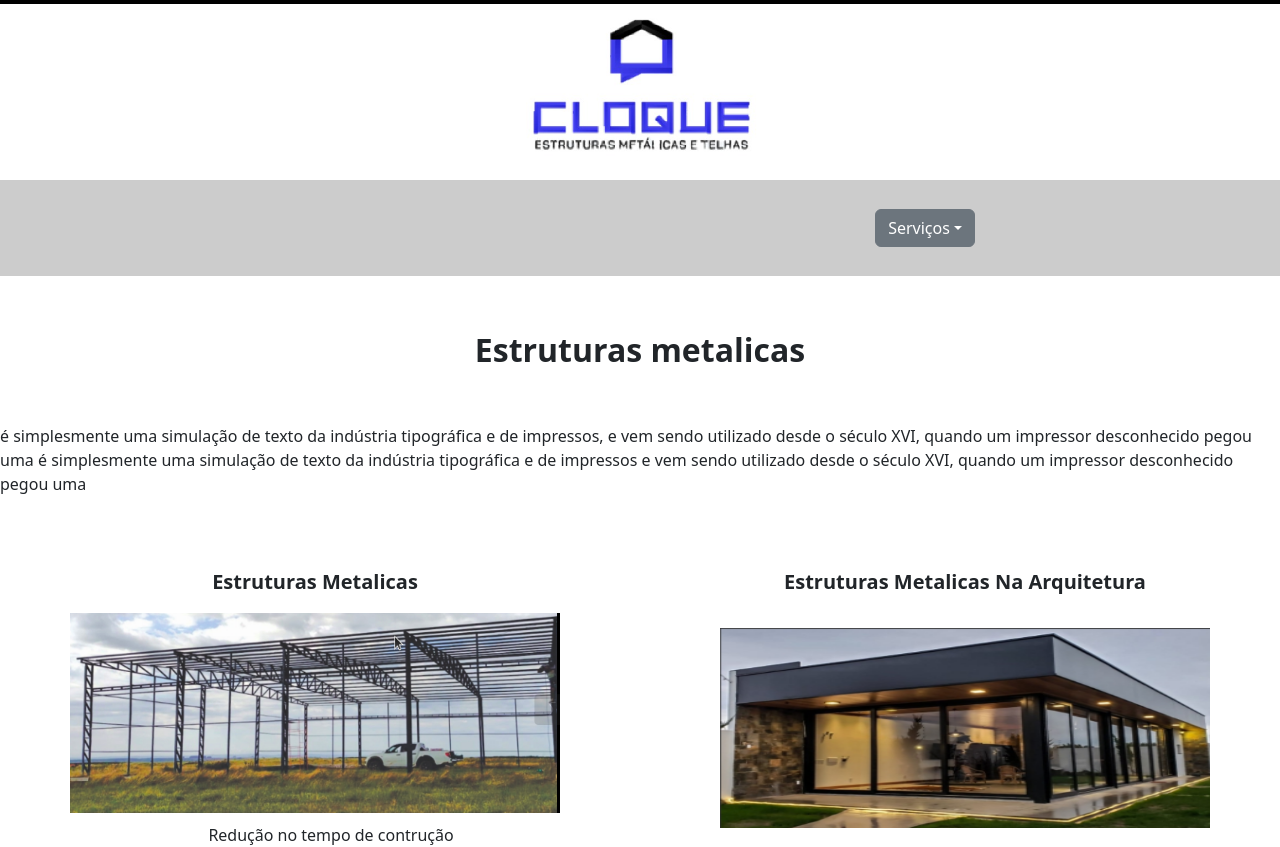
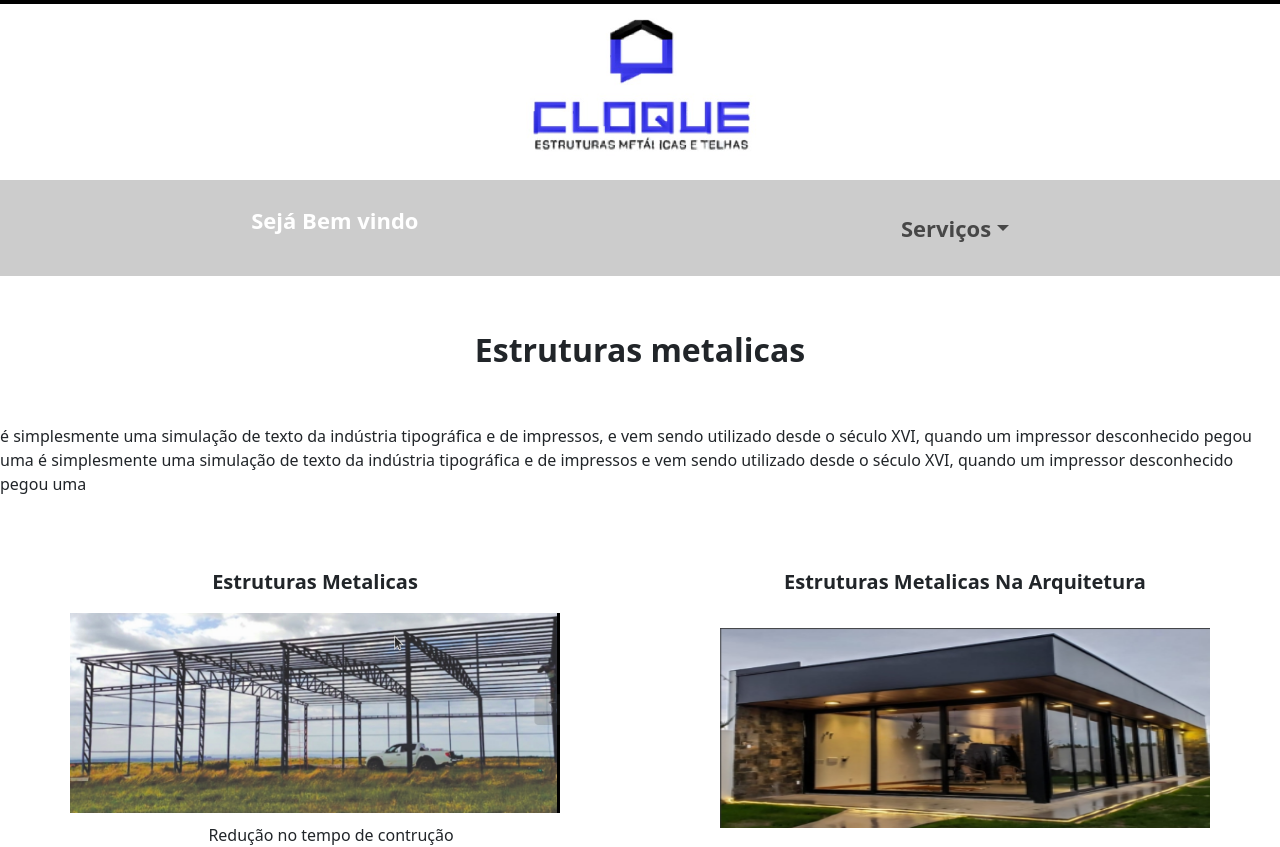
Before and after one commit to fabiovasques87/serralheriaCloque, a React (Create React App) app: page / in a window 1280 px wide. Shown: the top 847 px of the page. Built offline with nearby package versions, Linux system fonts and the light colour scheme.

Commit message:
criacao do menu amburguer

```diff
--- a/src/components/menu/index.js
+++ b/src/components/menu/index.js
@@ -3,6 +3,13 @@ import { HeaderArea } from "./styled";
 
 import Dropdown from 'react-bootstrap/Dropdown';
 import DropdownButton from 'react-bootstrap/DropdownButton';
+
+import Button from 'react-bootstrap/Button';
+import Container from 'react-bootstrap/Container';
+import Form from 'react-bootstrap/Form';
+import Nav from 'react-bootstrap/Nav';
+import Navbar from 'react-bootstrap/Navbar';
+import NavDropdown from 'react-bootstrap/NavDropdown';
 
 
 export const Menu = () =>{
@@ -11,22 +18,56 @@ export const Menu = () =>{
             <HeaderArea>
 
 
+            {/* <Navbar expand="lg" >
+      <Container fluid>
+        <Navbar.Brand href="#">Contato</Navbar.Brand>
+        <Navbar.Toggle aria-controls="navbarScroll" />
+        <Navbar.Collapse id="navbarScroll">
+          <Nav
+            className="me-auto my-2 my-lg-0"
+            style={{ maxHeight: '100px' }}
+          >
+            <NavDropdown title="Serviços" id="navbarScrollingDropdown">
+              <NavDropdown.Item href="#action3">Tehas</NavDropdown.Item>
+              <NavDropdown.Item href="#action4">
+                Estruturas metálicas
+              </NavDropdown.Item>
+            </NavDropdown>
 
-            <Dropdown data-bs-theme="dark">
-                <Dropdown.Toggle id="dropdown-button-dark-example1" variant="secondary">
-                    Serviços
-                </Dropdown.Toggle>
+          </Nav>
+
+        </Navbar.Collapse>
+      </Container>
+    </Navbar> */}
+
+<Navbar expand="lg">
+      <Container fluid>
+        <Navbar.Toggle aria-controls="navbarScroll" />
+        <Navbar.Collapse id="navbarScroll">
+          <Nav
+            className="me-auto my-2 my-lg-0"
+            style={{ maxHeight: '100px' }}
+            navbarScroll
+          >
+
+            <NavDropdown title="Serviços" id="navbarScrollingDropdown">
+              <NavDropdown.Item href="#action3">Telhado</NavDropdown.Item>
+              <NavDropdown.Item href="#action4">
+                Estruturas Metálicas
+              </NavDropdown.Item>
+              <NavDropdown.Item href="#action4">
+                Galpões
+              </NavDropdown.Item>
 
 
+            </NavDropdown>
 
-                    <Dropdown.Menu>
-                {/* <Dropdown.Item href="#/action-1" active>
-                    Serviços
-                </Dropdown.Item> */}
-                <Dropdown.Item href="#/action-2">Telhas</Dropdown.Item>
-                <Dropdown.Item href="#/action-3">Estruturas metálicas</Dropdown.Item>
-                </Dropdown.Menu>
-            </Dropdown>
+          </Nav>
+
+        </Navbar.Collapse>
+      </Container>
+    </Navbar>
+
 
 
 
--- a/src/components/partials/nav/index.js
+++ b/src/components/partials/nav/index.js
@@ -11,7 +11,7 @@ export const Nav = () => {
                <div className="menu">
 
                     <div className="text">
-                      {/*<p>Sejá Bem vindo</p>   */}
+                      <p>Sejá Bem vindo</p>
                     </div>
                    <div className="menu--menu">
                         <Menu />
--- a/src/components/partials/nav/styled.js
+++ b/src/components/partials/nav/styled.js
@@ -33,6 +33,14 @@ export const HeaderArea = styled.div `
       .menu--menu ul,li ,  .text{
          font-size:14px;
       }
+
+      .menu{
+         height:200px;
+      }
+
+      .text p {
+         font-size:30px;
+      }
    }
 
 `
```
